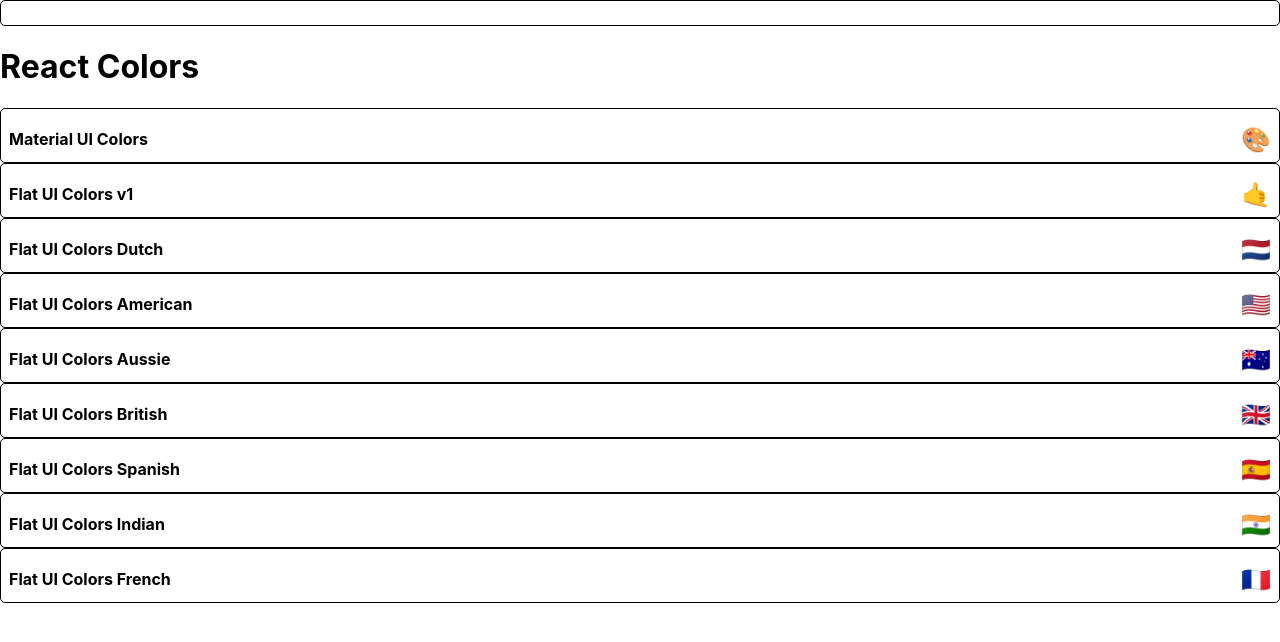
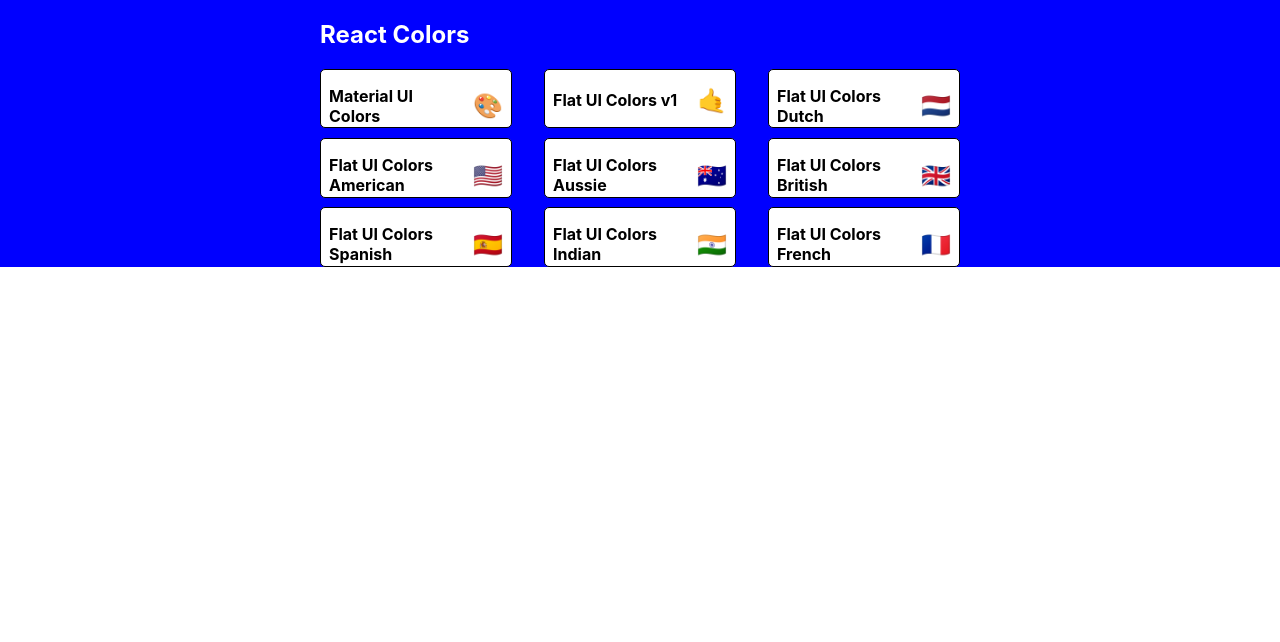
Before and after one commit to RockDrigo78/React_color_app, a React (Create React App) app: page / in a window 1280 px wide. Shown: the top 642 px of the page. Built offline with nearby package versions, Linux system fonts and the light colour scheme.

Commit message:
start styling paletts with withStyles

```diff
--- a/src/MiniPalette.js
+++ b/src/MiniPalette.js
@@ -29,8 +29,6 @@
   emoji: {
     marginLeft: "0.5rem",
     fontSize: "1.5rem",
-
-
   }
 }
 
--- a/src/PaletteList.js
+++ b/src/PaletteList.js
@@ -1,22 +1,58 @@
 import React, { Component } from 'react';
 import MiniPalette from './MiniPalette';
+import { withStyles } from '@material-ui/styles';
 import { Link } from "react-router-dom";
 import Palette from './Palette';
 
+const styles = {
+  root: {
+    backgroundColor: "blue",
+    height: "100%",
+    display: "flex",
+    alighnItems: "flex-start",
+    justifyContent: "center"
+  },
+  container: {
+    width: "50%",
+    display: "flex",
+    alighnItems: "flex-start",
+    flexDirection: "column",
+    flexWrap: "wrap"
+  },
+  nav: {
+    display: "flex",
+    width: "100%",
+    justifyContent: "space-between",
+    color: "white"
+  },
+  palettes: {
+    boxSizing: "border-box",
+    width: "100%",
+    display: "grid",
+    gridTemplateColumns: "repeat(3, 30%)",
+    gridGap: "5%"
+  }
+}
+
 class PaletteList extends Component {
   render() {
-    const { palettes } = this.props;
+    const { palettes, classes } = this.props;
 
     return(
-      <div className="PalleteList">
-        <MiniPalette />
+      <div className={classes.root}>
+        <div className={classes.container}>
+          <nav className={classes.nav}>
             <h1>React Colors</h1>
+          </nav>
+          <div className={classes.palettes}>
             {palettes.map(palette => (
               <MiniPalette {...palette}/>
             ))}
           </div>
-    )
+        </div>
+      </div>
+    );
   }
 }
 
-export default PaletteList;
+export default withStyles(styles)(PaletteList);
```
Lines whose indentation alone changed are shown as unchanged.
